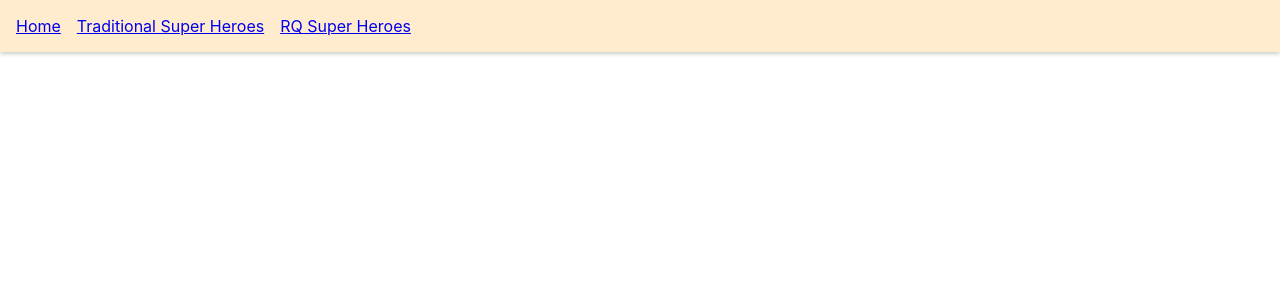
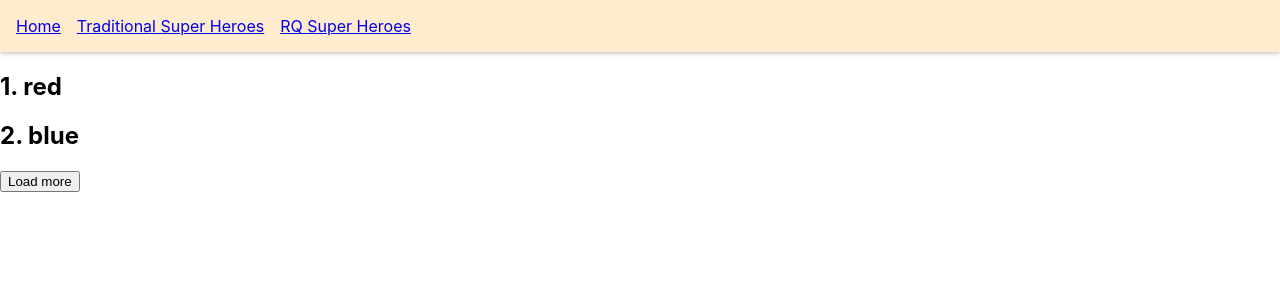
Before and after one commit to kiranojhanp/react-query-tut, a React (Create React App) app: page /rq-infinite in a window 1280 px wide. Shown: the top 300 px of the page. Built offline with nearby package versions, Linux system fonts and the light colour scheme; data requests are answered from the project's data file.

Commit message:
get infinite list

```diff
--- a/src/App.tsx
+++ b/src/App.tsx
@@ -4,6 +4,7 @@ import "./App.css"
 
 const HomePage = lazy(() => import("./components/Home.page"))
 const RQSuperHeroesPage = lazy(() => import("./components/RQSuperHeroes.page"))
+const InfiniteQuery = lazy(() => import("./components/InfiniteQuery.page"))
 const RQParallelQueries = lazy(
 	() => import("./components/ParallelQueries.page")
 )
@@ -39,6 +40,7 @@ function App() {
 						<Route path="/super-heroes" element={<SuperHeroesPage />} />
 						<Route path="/rq-parallel" element={<RQParallelQueries />} />
 						<Route path="/rq-paginated" element={<PaginatedQuery />} />
+						<Route path="/rq-infinite" element={<InfiniteQuery />} />
 						<Route
 							path="/rq-dependent"
 							element={<DependentQueries email="kiranojha1226@gmail.com" />}
--- /dev/null
+++ b/src/components/InfiniteQuery.page.tsx
@@ -0,0 +1,63 @@
+import axios from "axios"
+import { Fragment } from "react"
+import { QueryFunctionContext, useInfiniteQuery } from "react-query"
+import { z } from "zod"
+
+const colorsSchema = z.array(
+	z.object({
+		id: z.number(),
+		label: z.string(),
+	})
+)
+
+const getColors = async ({ pageParam = 1 }: QueryFunctionContext) => {
+	const { data } = await axios.get(
+		`http://localhost:4000/colors?_limit=2&_page=${pageParam}`
+	)
+	return colorsSchema.parse(data)
+}
+
+const InfiniteQuery = () => {
+	const {
+		data,
+		isLoading,
+		isError,
+		error,
+		hasNextPage,
+		fetchNextPage,
+		isFetching,
+		isFetchingNextPage,
+	} = useInfiniteQuery(["colors"], getColors, {
+		getNextPageParam: (_lastPage, pages) => {
+			if (pages.length > 4) return undefined
+			return pages.length + 1
+		},
+	})
+
+	if (isLoading) return <h1>Loading...</h1>
+	if (isError && error instanceof Error) return <h1>{error.message}</h1>
+
+	return (
+		<>
+			<div>
+				{data?.pages?.map((group, index) => (
+					<Fragment key={index}>
+						{group?.map(({ id, label }) => (
+							<h2 key={id}>
+								{id}. {label}
+							</h2>
+						))}
+					</Fragment>
+				))}
+
+				<button onClick={() => fetchNextPage()} disabled={!hasNextPage}>
+					Load more
+				</button>
+
+				<div>{isFetching && !isFetchingNextPage ? "Fetching..." : null}</div>
+			</div>
+		</>
+	)
+}
+
+export default InfiniteQuery
```
